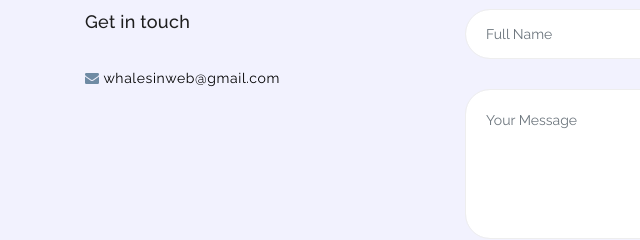
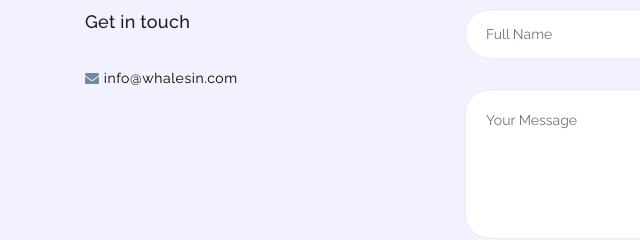
Before and after one commit to whalesin/whalesin.github.io, a plain HTML site: page index.html in a window 1280 px wide. Shown: the part 2627-2867 px from the top of the page, 0-640 px from the left. Drawn offline with Linux system fonts and the light colour scheme.

Commit message:
New Email Updated

```diff
--- a/index.html
+++ b/index.html
@@ -285,7 +285,7 @@
                 <div class="col-lg-4 col-md-6 col-sm-12">
                     <h5 class="margin-bottom-30">Get in touch</h5>
                     <div class="contact-text">
-                        <p><i class="fa fa-envelope"></i> <a href="mailto:whalesinweb@gmail.com">whalesinweb@gmail.com</a></p>
+                        <p><i class="fa fa-envelope"></i> <a href="mailto:info@whalesin.com">info@whalesin.com</a></p>
                         <!--<p><i class="fa fa-phone"></i></p>-->
                     </div>
                 </div>
@@ -294,7 +294,7 @@
                 <!-- ***** Contact Form Start ***** -->
                 <div class="col-lg-8 col-md-6 col-sm-12">
                     <div class="contact-form">
-                        <form id="contact" action="mailto:whalesinweb@gmail.com" method="get">
+                        <form id="contact" action="mailto:info@whalesin.com" method="get">
                           <div class="row">
                             <div class="col-lg-6 col-md-12 col-sm-12">
                               <fieldset>
```
